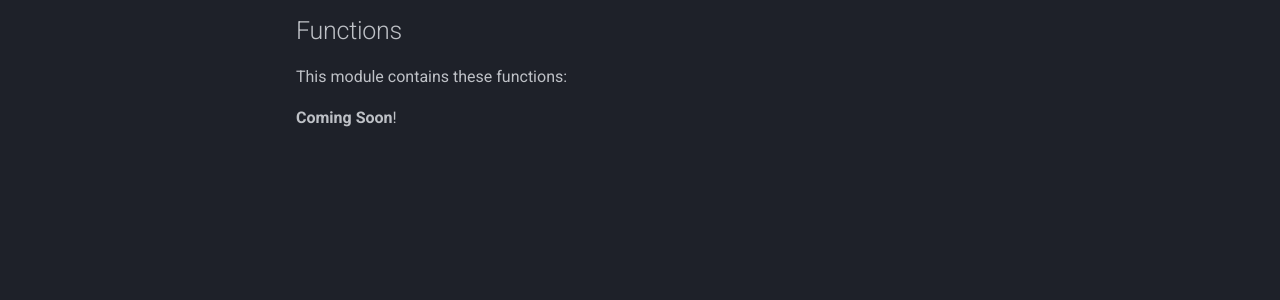
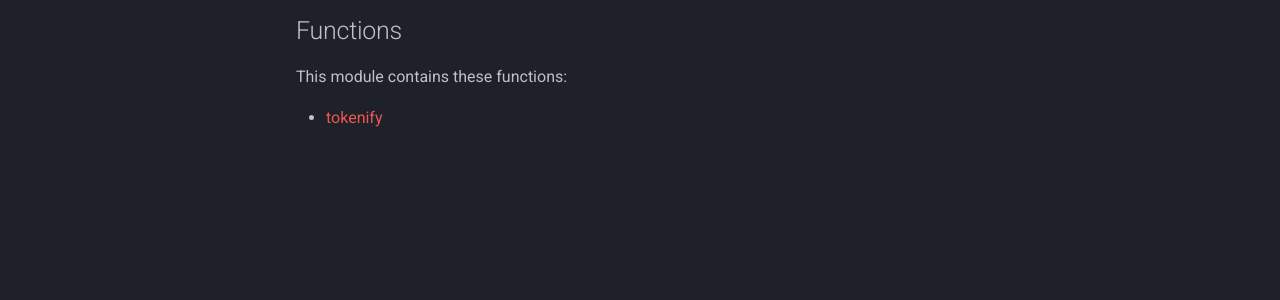
Before and after one commit to hostedposted/Prodigy, an MkDocs documentation site: the page built from docs/javascript/index.md, in a window 1280 px wide. Shown: the part 536-836 px from the top of the page. Built offline with MkDocs 1.6.1 and Material for MkDocs 9.7.7, drawn with Linux system fonts in a browser that asks for light colours; nearby versions of some CDN libraries; comment, search, counter and statistics services are not loaded.

Commit message:
Update index.md

```diff
--- a/docs/javascript/index.md
+++ b/docs/javascript/index.md
@@ -20,4 +20,4 @@ npm install hostedposted/Prodigy#JavaScript
 
 This module contains these functions:
 
-**Coming Soon**!
+- [tokenify](tokenify.md)
```
